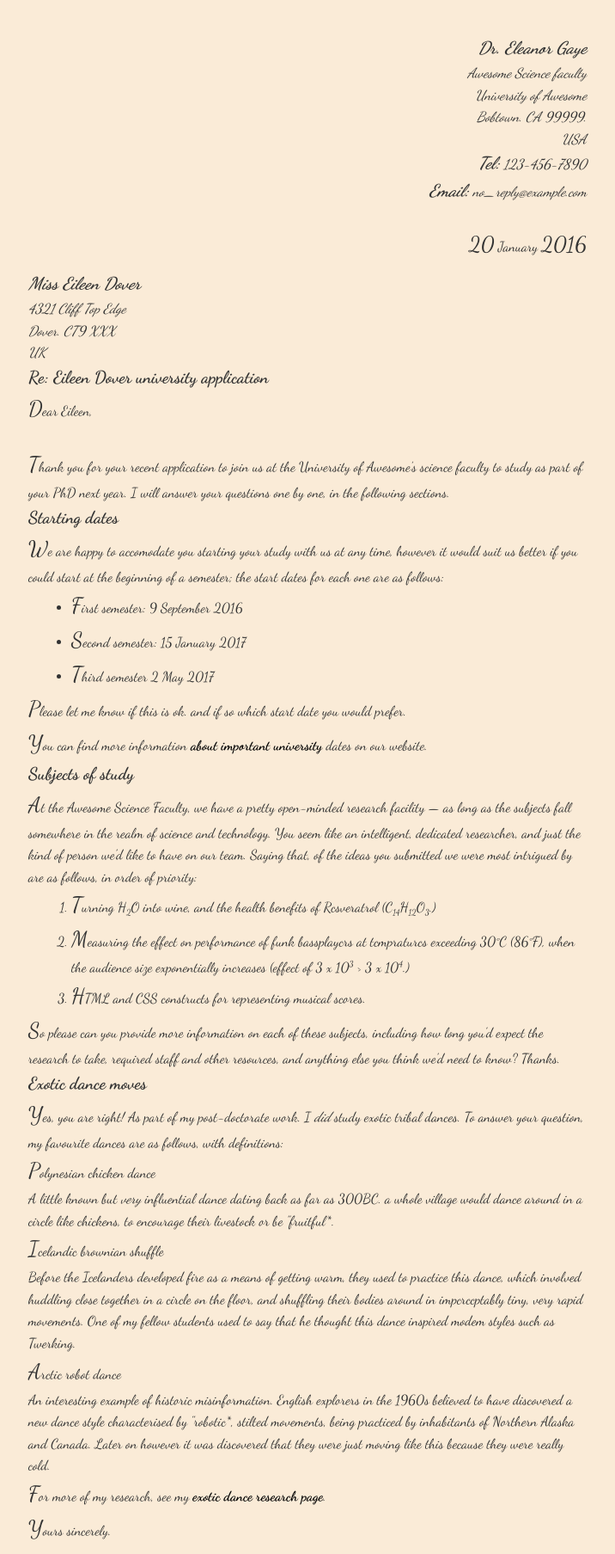
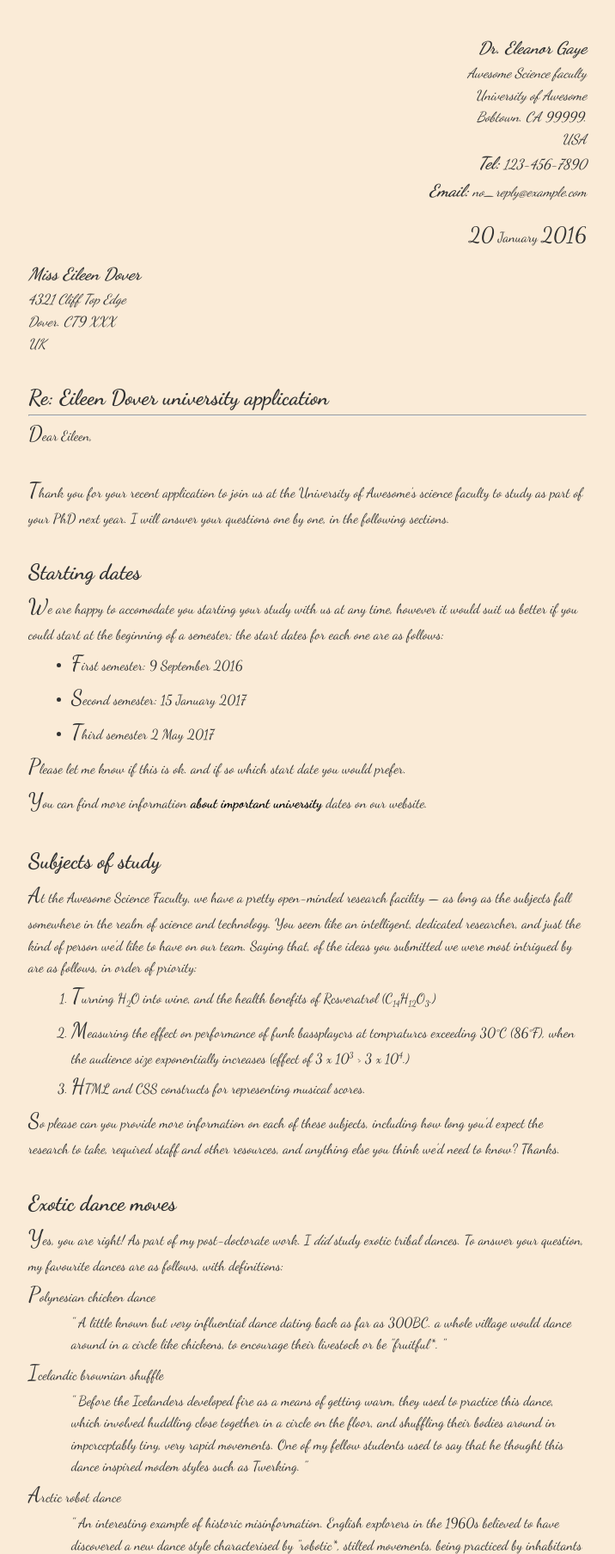
Before and after one commit to MrSetOne/TB_05_CartaTunning, a plain HTML site: page index.html in a window 1280 px wide. Shown: the top 1807 px of the page at 86% size, without its empty margins (282-998 px from the left). Drawn offline with Linux system fonts and the light colour scheme.

Commit message:
ver.Final

```diff
--- a/index.html
+++ b/index.html
@@ -15,15 +15,18 @@
 <body>
 
     <header>
-        <address><b>Dr. Eleanor Gaye</b><br> Awesome Science faculty <br> University of Awesome <br> Bobtown. CA 99999. <br> USA <br> <b>Tel:</b> 123-456-7890 <br><b>Email:</b> no_reply@example.com <br><br></address>
-        <p class="date"><span class="date--big">20</span> January <span class="date--big">2016</span></p>
+        <address><b>Dr. Eleanor Gaye</b><br> Awesome Science faculty <br> University of Awesome <br> Bobtown. CA 99999. <br> USA <br> <b>Tel:</b> 123-456-7890 <br><b>Email:</b> no_reply@example.com <br></address>
+        <div class="date">
+            <p><span class="date--big">20</span> January <span class="date--big">2016</span></p>
+        </div>
     </header>
 
     <main>
-        <div>
+        <div class="direccion">
             <address><b>Miss Eileen Dover</b><br> 4321 Cliff Top Edge <br> Dover. CT9 XXX <br> UK</address>
         </div>
         <h1>Re: Eileen Dover university application</h1>
+        <hr>
         <p>Dear Eileen, </p>
         <br>
         <p>Thank you for your recent application to join us at the University of Awesome’s science faculty to study as part of your PhD next year. I will answer your questions one by one, in the following sections.</p>
--- a/style/style.css
+++ b/style/style.css
@@ -39,6 +39,9 @@ body {
     width: min(65rem, 80vw);
 }
 
+
+/* GENERALES */
+
 h1,
 h2,
 h3,
@@ -46,17 +49,50 @@ h4,
 h5,
 h6,
 b {
-    font-size: var(--lsize);
     font-weight: 700;
+}
+
+h1,
+h2,
+h3,
+h4,
+h5,
+h6 {
+    font-size: var(--xlsize);
+}
+
+h2 {
+    margin-top: 3rem;
 }
 
 b {
     font-weight: 700;
+    font-size: var(--lsize);
 }
 
 sub,
 sup {
     font-size: var(--ssize);
+}
+
+p::first-letter,
+li::first-letter {
+    font-size: var(--xlsize);
+}
+
+li,
+blockquote {
+    margin-left: 5rem;
+}
+
+blockquote::after,
+blockquote::before {
+    content: " '' ";
+}
+
+a {
+    color: rgb(0, 0, 0);
+    font-weight: 700;
 }
 
 
@@ -67,24 +103,24 @@ header {
     margin-bottom: 1rem;
 }
 
-li {
-    margin-left: 5rem;
-}
-
-p::first-letter,
-li::first-letter {
-    font-size: var(--xlsize);
-}
-
-a {
-    color: rgb(0, 0, 0);
-    font-weight: 700;
+.date {
+    margin-top: 1.5rem;
 }
 
 .date--big {
     font-size: var(--xlsize);
 }
 
+
+/* ADDRESS */
+
+.direccion {
+    margin-bottom: 3rem;
+}
+
+
+/* FOOTER */
+
 footer {
-    margin-top: 7rem;
+    margin-top: 3rem;
 }
```
Also changed, not shown: src/logopng.png (added), 1 other file.
